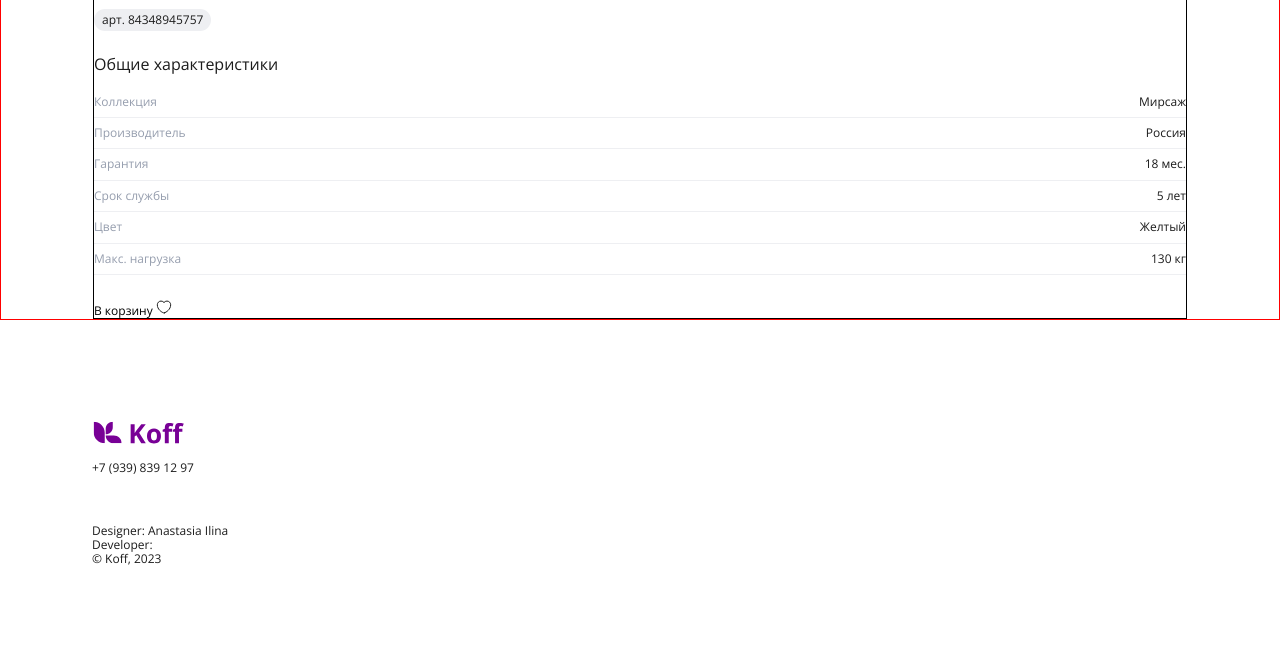
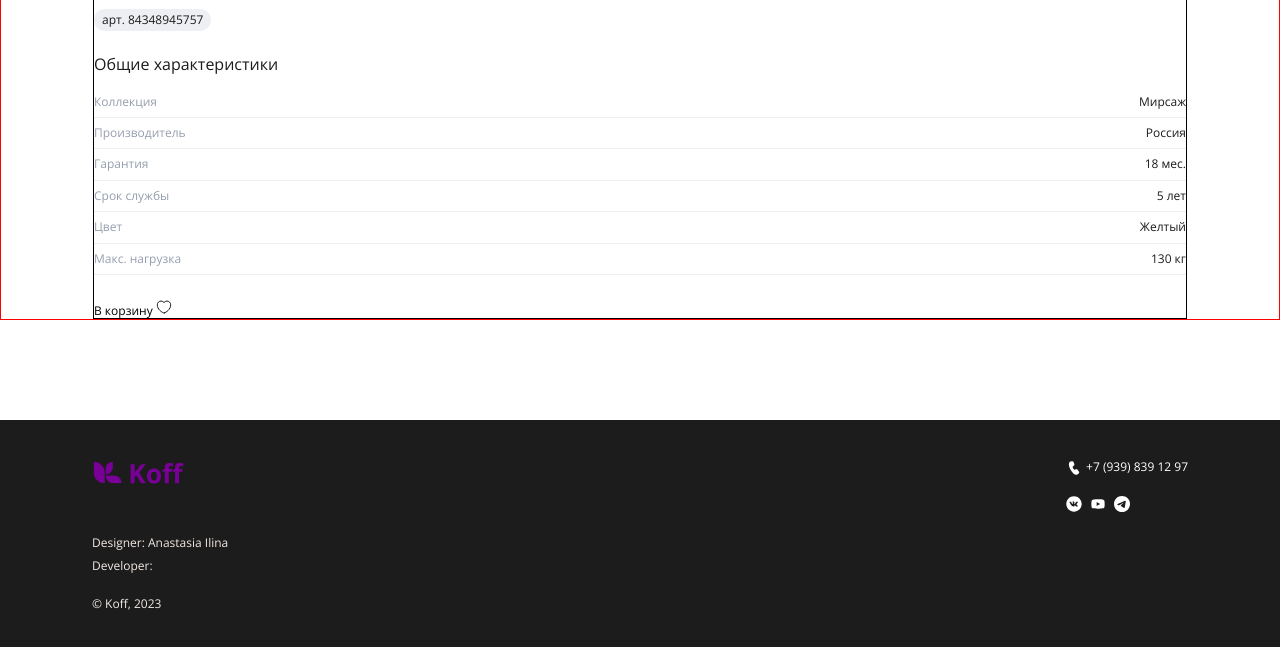
Before and after one commit to Rednata/koff, a website built with Vite: page index.html in a window 1280 px wide. Shown: the part 781-1428 px from the top of the page. Before the commit the page ends 1348 px from the top, so only its background shows below. Built offline with nearby package versions, Linux system fonts and the light colour scheme.

Commit message:
feat: style for footer

```diff
--- a/styles/contacts.scss
+++ b/styles/contacts.scss
@@ -1,14 +1,14 @@
 .contacts {
+	color: #fff;
 
 		&__phone {
+			display: flex;
+			gap: 4px;
+			margin-bottom: 20px;
 		}
 
 		&__list {
-		}
-
-		&__item {
-		}
-
-		&__link {
+			display: flex;
+			gap: 8px;
 		}
 }
--- a/styles/footer.scss
+++ b/styles/footer.scss
@@ -1,26 +1,52 @@
 .footer {
+	color: #f1e9e4;
+	background-color: #1C1C1C;
+	padding: 32px 0 40px;
+
+	@media (min-width: 820px) {
+    padding-top: 40px;
+  }
 
 		&__container {
+			display: flex;
+			flex-direction: column;
+			row-gap: 24px;
+
+			@media (min-width: 580px) {
+				display: grid;
+				grid-template-columns: 1fr 1fr;
+
+
+			}
 		}
 
 		&__link-logo {
+
 		}
 
 		&__logo {
 		}
 
 		&__contacts {
+			@media (min-width: 580px) {
+				justify-self: end;
+			}
 		}
 
 		&__developer-list {
+
 		}
 
-		&__developer-item {
+		&__developer-item:first-child{
+			margin-bottom: 8px;
 		}
 
 		&__developer-link {
 		}
 
 		&__copyright {
+			@media (min-width: 580px) {
+				grid-column: 1/2;
+			}
 		}
 }
```
